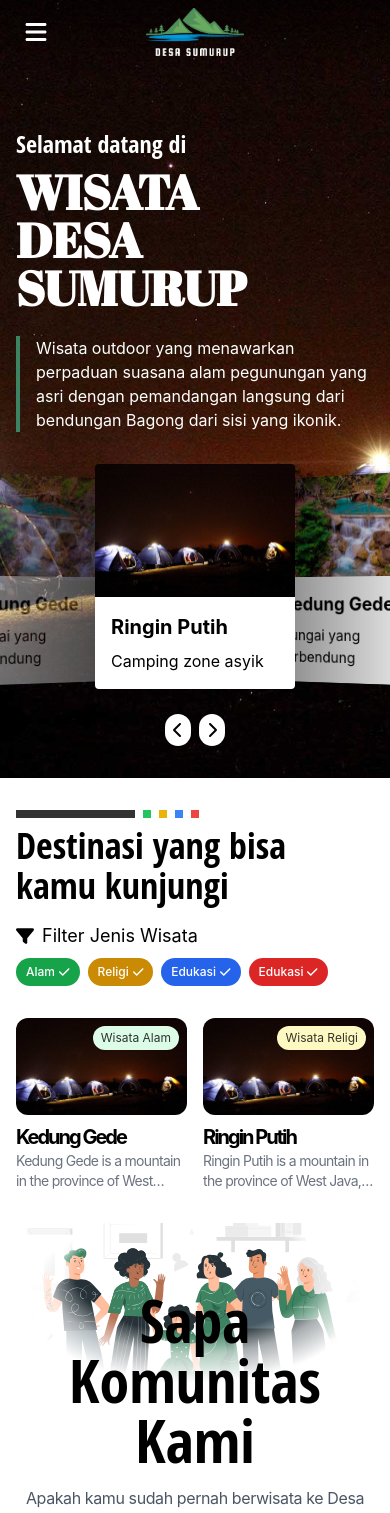
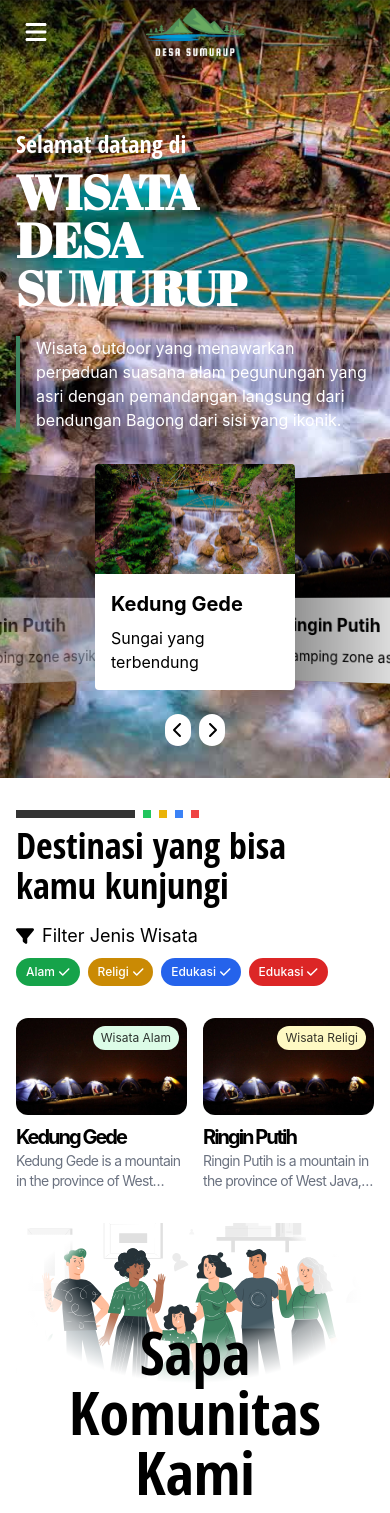
Before and after one commit to myxzlpltk/wisata-sumurup-reactjs, a React (Create React App) app: page /#home in a window 390 px wide. Shown: the top 1513 px of the page. Built offline with nearby package versions, Linux system fonts and the light colour scheme.

Commit message:
responsive gallery with flex 2

```diff
--- a/src/app/organisms/community-section.jsx
+++ b/src/app/organisms/community-section.jsx
@@ -36,7 +36,7 @@ const CommunitySection = (props) => {
               alt="Komunitas kelompok sadar wisata Desa Sumurup"
               className="w-full max-w-sm mx-auto"
             />
-            <h2 className="-mt-32 mx-auto text-6xl font-open-sans-condensed font-bold text-center mb-4">
+            <h2 className="-mt-24 mx-auto text-6xl font-open-sans-condensed font-bold text-center mb-4">
               Sapa Komunitas Kami
             </h2>
             <p className="mx-auto max-w-sm text-md tracking-tight text-center text-gray-600 mb-2">
```
